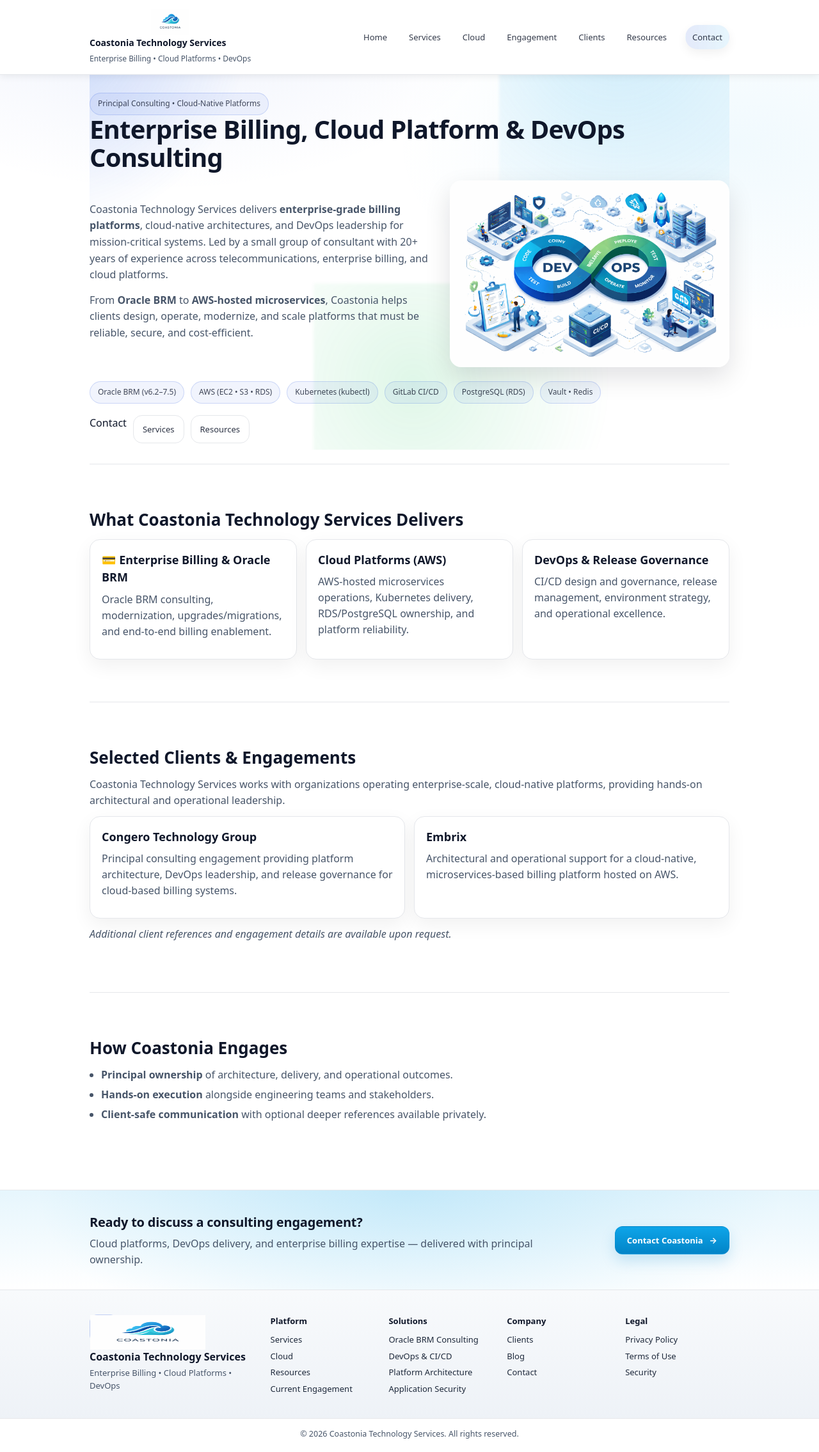
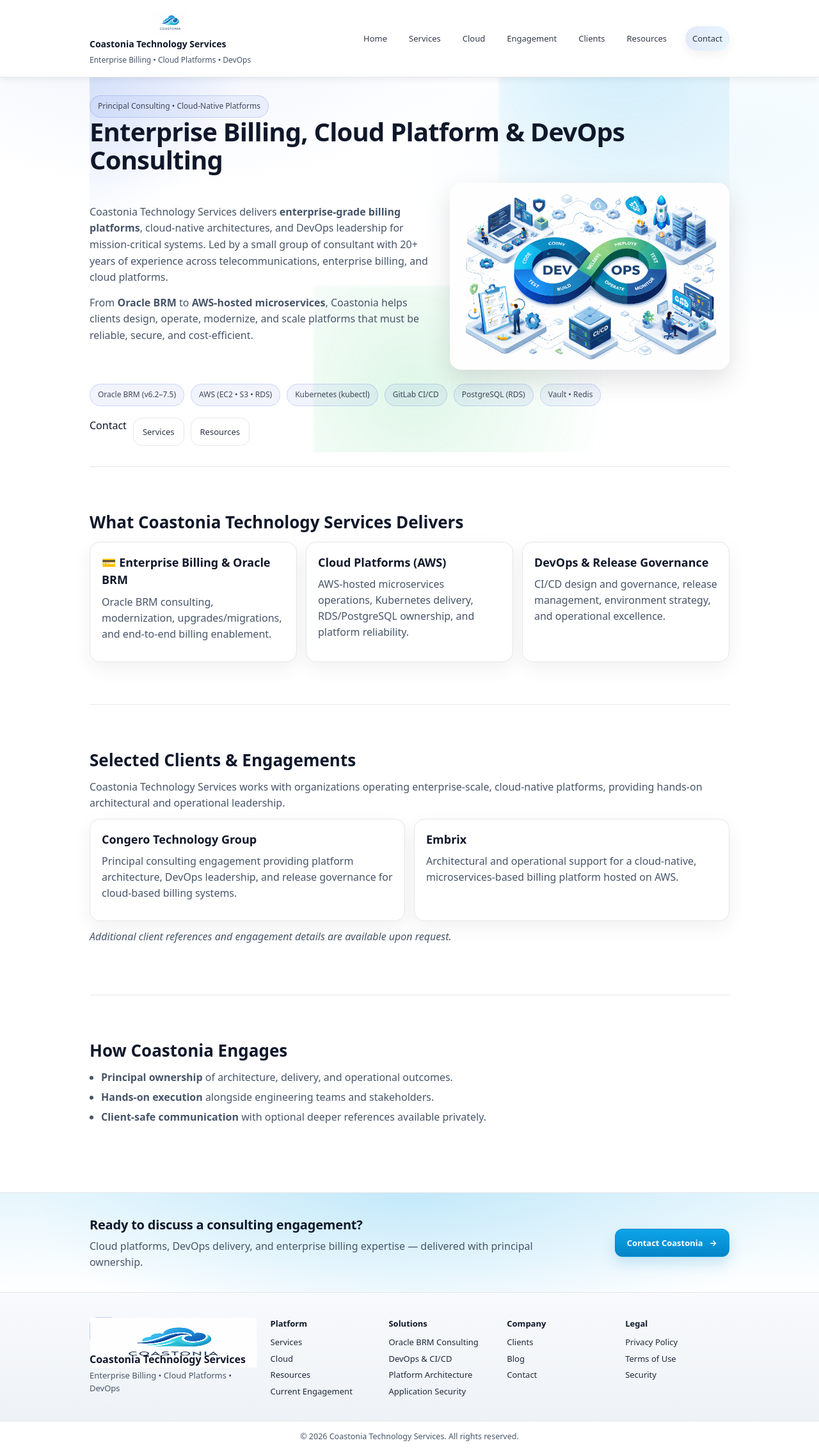
Before and after one commit to jhynes39/coastonia, a Next.js app: page / in a window 1280 px wide. Shown: the whole page at 64% size. Built offline with nearby package versions, Linux system fonts and the light colour scheme.

Commit message:
Increase logo size and improve header spacing

```diff
--- a/app/components/Footer.tsx
+++ b/app/components/Footer.tsx
@@ -32,7 +32,15 @@
           {/* Brand */}
           <div className="ctsFooterBrand">
             <div className="ctsFooterMark">
-	      <Image src="/images/coastonia-logo.png" alt="Coastonia Technology Services" width={180} height={54} />
+
+<Image
+  src="/images/coastonia-logo.png"
+  alt="Coastonia Technology Services"
+  width={260}
+  height={78}
+/>
+
+
  	    </div>
 
             <div className="ctsFooterBrandName">Coastonia Technology Services</div>
--- a/app/components/Nav.tsx
+++ b/app/components/Nav.tsx
@@ -30,8 +30,8 @@
     <Image
       src="/images/coastonia-logo.png"
       alt="Coastonia Technology Services"
-      width={160}
-      height={48}
+      width={220}
+      height={64}
       priority
     />
   </div>
--- a/app/globals.css
+++ b/app/globals.css
@@ -54,7 +54,8 @@
   }
 
   .brandLogo img {
-    height: 36px;
+    height: 42px;
+    width: auto;
   }
 }
 
@@ -366,7 +367,7 @@
   display: grid;
   grid-template-columns: auto 1fr auto;
   align-items: center;
-  padding: 14px 0;
+  padding: 16px 0;
 }
 
 .brand {
```
